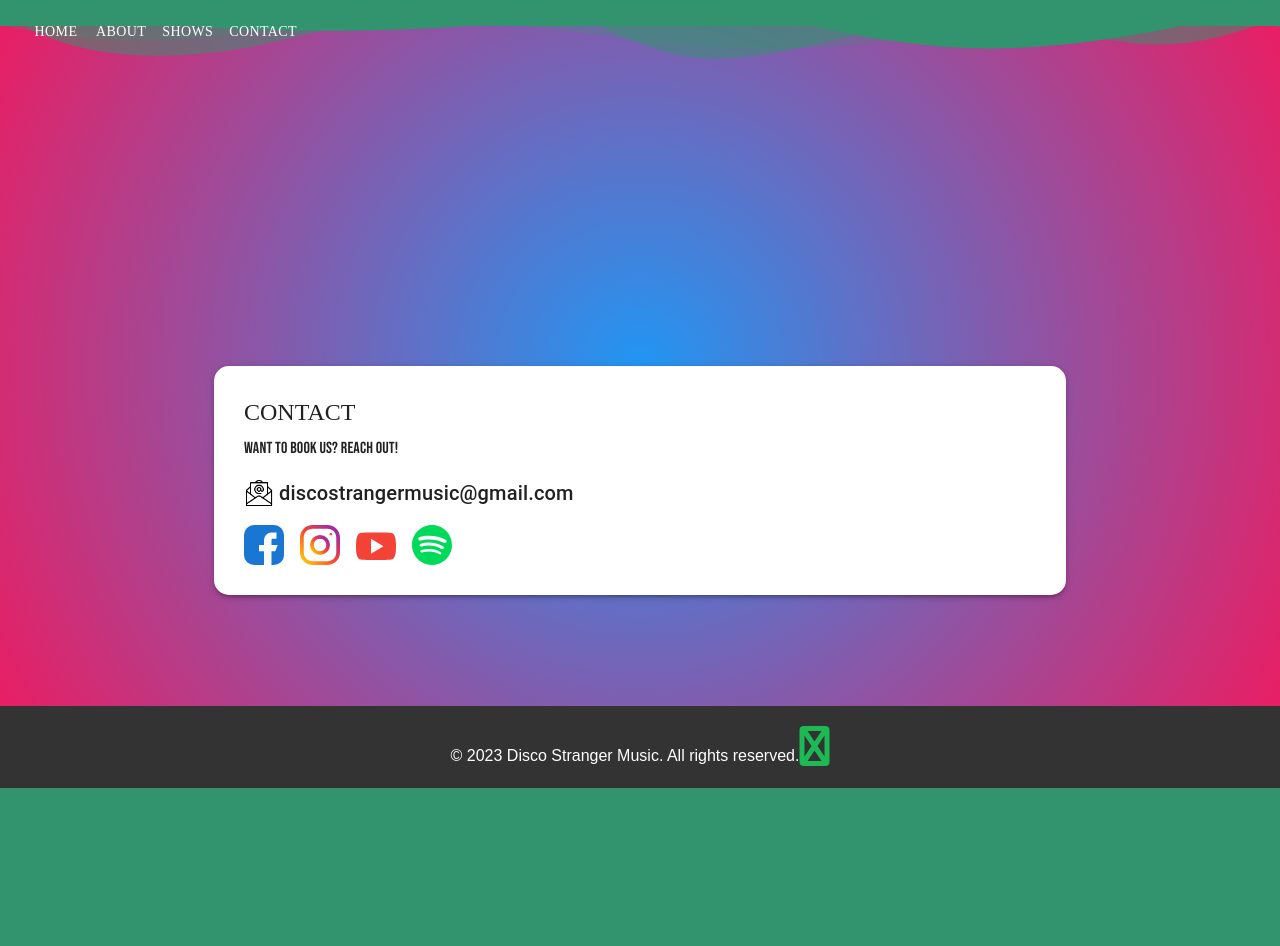
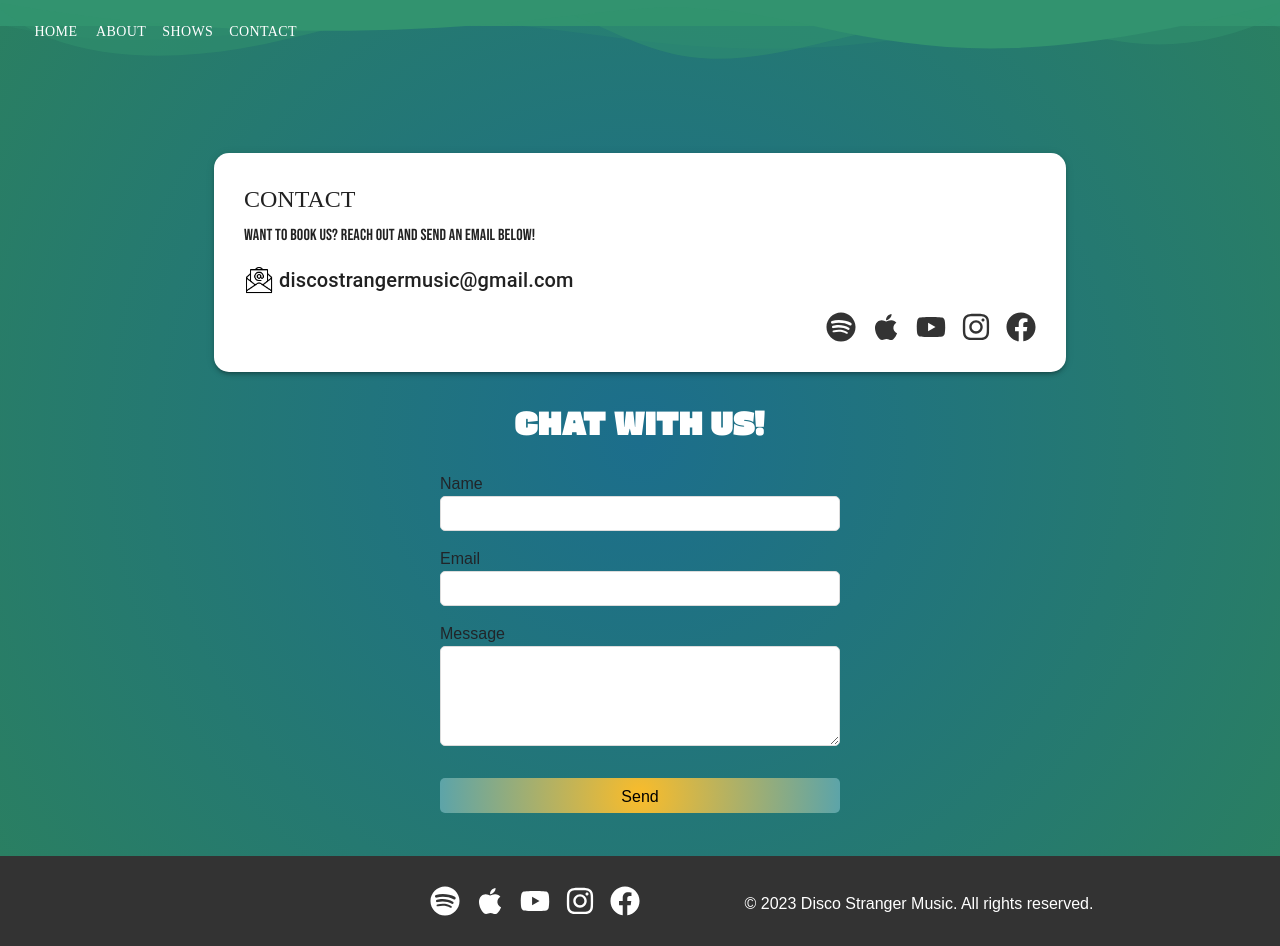
Before and after one commit to ajSeadler/discoband, a React (Vite) app in the folder Disco-Stranger/: page /contact in a window 1280 px wide. Before the commit the page ends 800 px from the top, so only its background shows below. Built offline with nearby package versions, Linux system fonts and the light colour scheme; a small style sheet from the web is missing; a web font is replaced by a local one.

Commit message:
add email form using email.js - styled too

```diff
--- a/Disco-Stranger/src/App.jsx
+++ b/Disco-Stranger/src/App.jsx
@@ -1,6 +1,6 @@
 // App.jsx
 import React from 'react';
-import { Routes, Route, Link } from 'react-router-dom';
+import { Routes, Route } from 'react-router-dom';
 import NavBar from './components/NavBar';
 import Home from './components/Home';
 import AboutUs from './components/AboutUs';
@@ -8,11 +8,15 @@ import Shows from './components/Shows';
 import Contact from './components/Contact';
 import Footer from './components/Footer';
 import Blob from './components/Blob';
+import ScrollToTop from './components/ScrollToTop'; // Import the ScrollToTop component
 
 function App() {
   return (
     <div>
       <NavBar />
+
+      {/* Include the ScrollToTop component here */}
+      <ScrollToTop />
 
       <Routes>
         <Route path="/" element={<Home />} />
--- a/Disco-Stranger/src/components/AboutUs.jsx
+++ b/Disco-Stranger/src/components/AboutUs.jsx
@@ -16,7 +16,7 @@ const AboutUs = () => {
 
           <div className="row">
             <div className="col-md-6 mx-auto">
-              <h4 className="mb-4">ABOUT US</h4>
+              <h4 className="mb-4" style={{fontFamily:'YourCustomFont'}}>ABOUT US</h4>
               <img
                 src="/pics/IMG_2050.JPG"
                 alt="Band Image"
--- a/Disco-Stranger/src/components/Contact.jsx
+++ b/Disco-Stranger/src/components/Contact.jsx
@@ -1,18 +1,41 @@
 import React from 'react';
 import { Container, Paper, Typography, Link, Grid } from '@mui/material';
+import { FaSpotify, FaApple, FaYoutube, FaInstagram, FaFacebook } from 'react-icons/fa';;
+import ContactUs from './ContactUs'
+import styled from 'styled-components';
 
+
+const SocialIcons = styled.div`
+  display: flex;
+  color: #333;
+  justify-content: center;
+  gap: 15px;
+
+  @media (min-width: 768px) {
+    justify-content: flex-end;
+  }
+
+  a {
+    color: white;
+    transition: color 0.3s ease-in-out;
+
+    &:hover {
+      color: #1db954;
+    }
+  }
+`;
 
 const Contact = () => {
   return (
-    <div className='cont-pg' style={{ display: 'flex', flexDirection: 'column',background: `radial-gradient(circle, #2196F3, #E91E63)`, minHeight: '85.1vh' }}>
+    <div className='cont-pg' style={{ display: 'flex', flexDirection: 'column',background: `radial-gradient(circle, #1C6E8C, #2A7F62)`, minHeight: '85.1vh' }}>
       <Container maxWidth="md">
-        <Paper elevation={3} style={{ padding: '30px', marginTop: '40%', borderRadius: '15px' }}>
+        <Paper elevation={3} style={{ padding: '30px', marginTop: '15%', borderRadius: '15px' }}>
           <Typography variant="h5" gutterBottom style={{fontFamily: 'Gasoek One'}}>
             CONTACT
           </Typography>
 
           <Typography variant="body1" paragraph style={{fontFamily:'Bebas Neue'}}>
-            Want to book us? Reach out!
+            Want to book us? Reach out and send an email below!
           </Typography>
           <Typography variant="h6" style={{ marginTop: '0px', display: 'flex', alignItems: 'center', marginBottom:'2%' }}>
             <img src="pics/email.png" alt="Email" style={{ height: '30px', marginRight: '5px', borderRadius: '5px' }} />
@@ -22,29 +45,26 @@ const Contact = () => {
           </Typography>
 
           {/* Social Links */}
-          <Grid container spacing={2} alignItems="center">
-            <Grid item>
-              <Link href="https://www.facebook.com" target="_blank" rel="noopener noreferrer">
-                <img src="pics/facebook.svg" alt="Facebook" style={{ height: '40px', borderRadius: '10px' }} />
-              </Link>
-            </Grid>
-            <Grid item>
-              <Link href="https://www.instagram.com/discostranger/?hl=en" target="_blank" rel="noopener noreferrer">
-                <img src="pics/instagram.svg" alt="Instagram" style={{ height: '40px', borderRadius: '10px' }} />
-              </Link>
-            </Grid>
-            <Grid item>
-              <Link href="https://www.youtube.com" target="_blank" rel="noopener noreferrer">
-                <img src="pics/youtube.svg" alt="YouTube" style={{ height: '40px', borderRadius: '10px' }} />
-              </Link>
-            </Grid>
-            <Grid item>
-              <Link href="https://www.spotify.com" target="_blank" rel="noopener noreferrer">
-                <img src="pics/spotify.svg" alt="Spotify" style={{ height: '40px', borderRadius: '10px' }} />
-              </Link>
-            </Grid>
-          </Grid>
+          <SocialIcons>
+              <a href="https://open.spotify.com/artist/3SwSE7OtWzLOrc32Eq54gO" target="_blank" rel="noopener noreferrer">
+                <FaSpotify className="icon" size={30} style={{color:'#333'}}/>
+              </a>
+              <a href="https://music.apple.com/us/artist/disco-stranger/1529203061" target="_blank" rel="noopener noreferrer">
+                <FaApple className="icon" size={30} style={{color:'#333'}}/>
+              </a>
+              <a href="https://www.youtube.com/@discostranger7103" target="_blank" rel="noopener noreferrer">
+                <FaYoutube className="icon" size={30} style={{color:'#333'}}/>
+              </a>
+              <a href="https://www.instagram.com/discostranger/?hl=en" target="_blank" rel="noopener noreferrer">
+                <FaInstagram className="icon" size={30} style={{color:'#333'}}/>
+              </a>
+              <a href="https://www.facebook.com/discostrangerband/" target="_blank" rel="noopener noreferrer">
+                <FaFacebook className="icon" size={30} style={{color:'#333'}}/>
+              </a>
+            </SocialIcons>
         </Paper>
+
+        <ContactUs />
 
       </Container>
 
--- /dev/null
+++ b/Disco-Stranger/src/components/ContactUs.jsx
@@ -0,0 +1,112 @@
+import React, { useRef, useState } from "react";
+import emailjs from "@emailjs/browser";
+import styled from "styled-components";
+import { Typography } from "@mui/material";
+
+const Contact = () => {
+  const form = useRef();
+  const [isSuccess, setIsSuccess] = useState(false);
+
+  const sendEmail = (e) => {
+    e.preventDefault();
+
+    emailjs
+      .sendForm(
+        "service_przmfb9",
+        "template_nww4txg",
+        form.current,
+        "A9aecVw00fDfpAnBP"
+      )
+      .then(
+        (result) => {
+          console.log(result.text);
+          console.log("message sent");
+          setIsSuccess(true);
+          // Clear form fields
+          form.current.reset();
+        },
+        (error) => {
+          console.log(error.text);
+        }
+      );
+  };
+
+  return (
+    <StyledContactForm>
+      <Title>CHAT WITH US!</Title>
+      <form ref={form} onSubmit={sendEmail}>
+        <label>Name</label>
+        <input type="text" name="from_name" />
+        <label>Email</label>
+        <input type="email" name="user_email" />
+        <label>Message</label>
+        <textarea name="message" />
+        <input type="submit" value="Send" />
+      </form>
+      {isSuccess && <SuccessMessage>Message sent successfully!</SuccessMessage>}
+    </StyledContactForm>
+  );
+};
+
+export default Contact;
+
+// Styles
+const StyledContactForm = styled.div`
+  width: 90%;
+  max-width: 400px;
+  margin: 0 auto; /* Center the component */
+  text-align: center;
+  margin-bottom: 5%;
+
+  form {
+    display: flex;
+    align-items: flex-start;
+    flex-direction: column;
+    width: 100%;
+    font-size: 16px;
+
+    input,
+    textarea {
+      width: 100%;
+      height: 35px;
+      padding: 7px;
+      outline: none;
+      border-radius: 5px;
+      border: 1px solid rgb(220, 220, 220);
+
+      &:focus {
+        border: 2px solid rgba(0, 206, 158, 1);
+      }
+    }
+
+    textarea {
+      max-height: 100px;
+      min-height: 100px;
+    }
+
+    label {
+      margin-top: 1rem;
+    }
+
+    input[type="submit"] {
+      margin-top: 2rem;
+      cursor: pointer;
+      background: radial-gradient(circle, #FABC2A, #5CA4A9);
+      color: black;
+      border: none;
+    }
+  }
+`;
+
+const Title = styled.h2`
+  color: white;
+  font-family: YourCustomFont;
+  font-size: 1.9rem;
+  margin-top: 2rem;
+  margin-bottom: 1rem;
+`;
+
+const SuccessMessage = styled.div`
+  color: green;
+  margin-top: 1rem;
+`;
--- a/Disco-Stranger/src/components/Footer.jsx
+++ b/Disco-Stranger/src/components/Footer.jsx
@@ -1,20 +1,86 @@
 import React from 'react';
-import { Container } from 'react-bootstrap';
+import { Container, Row, Col } from 'react-bootstrap';
+import { FaSpotify, FaApple, FaYoutube, FaInstagram, FaFacebook } from 'react-icons/fa';
+import styled from 'styled-components';
 
-const SpotifyIcon = () => (
-  <i className="fa fa-spotify" aria-hidden="true" style={{ color: '#1db954', fontSize: '2.5rem' }} />
-);
+const StyledFooter = styled.div`
+  padding: 20px;
+  background-color: #333;
+  color: white;
+`;
+
+const FooterContent = styled.div`
+  display: flex;
+  flex-direction: column;
+  align-items: center;
+
+  @media (min-width: 768px) {
+    flex-direction: row;
+    justify-content: center;
+    align-items: center;
+  }
+`;
+
+
+const CopyrightText = styled.p`
+  margin-bottom: 10px;
+  text-align: center;
+
+  @media (min-width: 768px) {
+    text-align: center;
+  }
+`;
+
+const SocialIcons = styled.div`
+  display: flex;
+  justify-content: center;
+  gap: 15px;
+
+  @media (min-width: 768px) {
+    justify-content: flex-end;
+  }
+
+  a {
+    color: white;
+    transition: color 0.3s ease-in-out;
+
+    &:hover {
+      color: #1db954;
+    }
+  }
+`;
 
 const Footer = () => {
   return (
-    <div style={{ padding: '20px', backgroundColor: '#333',}}>
+    <StyledFooter>
       <Container>
-        <p className="text-white text-center mb-0">
-          © 2023 Disco Stranger Music. All rights reserved.
-          <SpotifyIcon className="ml-2" />
-        </p>
+        <FooterContent>
+
+          <Col xs="12" md="6" className="text-center">
+            <SocialIcons>
+              <a href="https://open.spotify.com/artist/3SwSE7OtWzLOrc32Eq54gO" target="_blank" rel="noopener noreferrer">
+                <FaSpotify className="icon" size={30} />
+              </a>
+              <a href="https://music.apple.com/us/artist/disco-stranger/1529203061" target="_blank" rel="noopener noreferrer">
+                <FaApple className="icon" size={30} />
+              </a>
+              <a href="https://www.youtube.com/@discostranger7103" target="_blank" rel="noopener noreferrer">
+                <FaYoutube className="icon" size={30} />
+              </a>
+              <a href="https://www.instagram.com/discostranger/?hl=en" target="_blank" rel="noopener noreferrer">
+                <FaInstagram className="icon" size={30} />
+              </a>
+              <a href="https://www.facebook.com/discostrangerband/" target="_blank" rel="noopener noreferrer">
+                <FaFacebook className="icon" size={30} />
+              </a>
+            </SocialIcons>
+          </Col>
+          <Col xs="12" md="6" className="text-center mb-2 mt-3 mb-md-0">
+            <CopyrightText>© 2023 Disco Stranger Music. All rights reserved.</CopyrightText>
+          </Col>
+        </FooterContent>
       </Container>
-    </div>
+    </StyledFooter>
   );
 };
 
--- a/Disco-Stranger/src/components/Home.jsx
+++ b/Disco-Stranger/src/components/Home.jsx
@@ -12,6 +12,7 @@ import {
 } from "@mui/material";
 import { styled } from "@mui/system";
 import Blob from "./Blob";
+import ContactUs from "./ContactUs";
 
 const HeroSection = styled(Paper)(({ isHovered, mouseX, mouseY }) => ({
   position: "relative",
@@ -280,6 +281,7 @@ const Home = () => {
           loading="lazy"
         ></iframe>
       </div>
+      <ContactUs />
       </Paper>
       {/* Parent div for iframes */}
 
--- /dev/null
+++ b/Disco-Stranger/src/components/ScrollToTop.js
@@ -0,0 +1,14 @@
+import React, { useEffect } from "react";
+import { useLocation } from "react-router-dom";
+
+const ScrollToTop = () => {
+  const { pathname } = useLocation();
+
+  useEffect(() => {
+    window.scrollTo(0, 0);
+  }, [pathname]);
+
+  return null;
+};
+
+export default ScrollToTop;
```
Also changed, not shown: Disco-Stranger/package.json (+9 -2 lines), Disco-Stranger/src/index.css (+8 -2 lines), Disco-Stranger/src/server/subscribe.js (added, +38 -0 lines), 2 other files (tests, documents, lock files or other folders).
